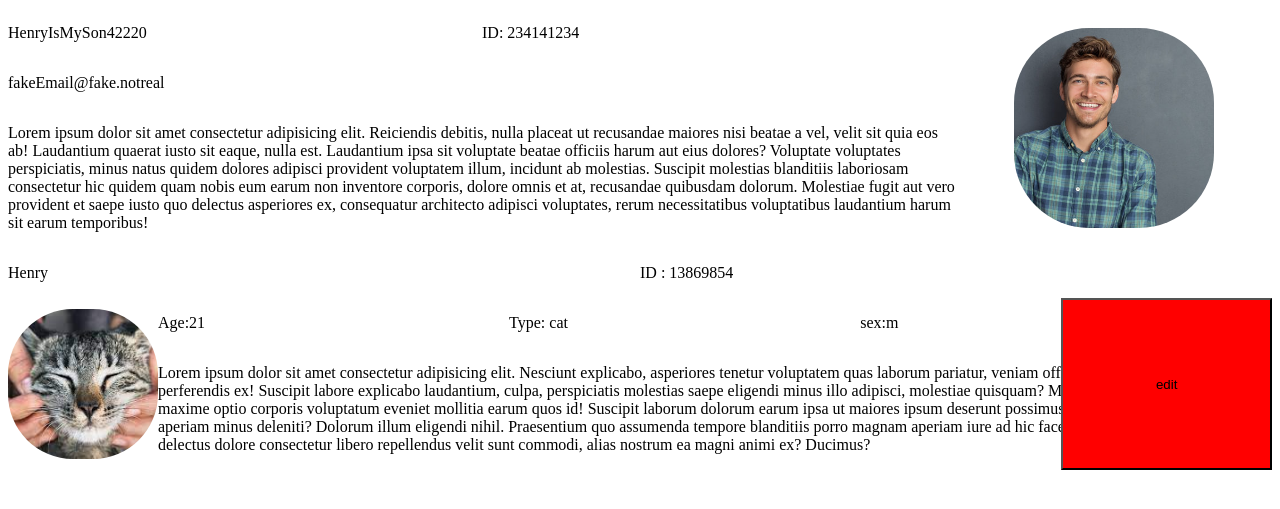
After one commit to Elyoiit/PetItOut, a Django app: template templates/PetItOut/user_profile.html in a window 1280 px wide. The commit adds this page. Shown: the top 509 px of the page. Run offline with Django 3.2, Linux system fonts and the light colour scheme; the template is opened without the code that fills it, so the values that code supplies are empty.

Commit message:
user profile half done

```diff
--- a/templates/PetItOut/home_page.html
+++ b/templates/PetItOut/home_page.html
@@ -82,7 +82,6 @@
 
     <body>
 
-
         <div class = "sidebar_and_battles">
 
             <div class = "sidebar"></div>
--- /dev/null
+++ b/templates/PetItOut/user_profile.html
@@ -0,0 +1,108 @@
+<!DOCTYPE html>
+
+<html>
+    <head>
+        <style>
+            .user_details {
+                display: grid;
+                grid-template-columns: 3fr 1fr;
+                place-items: center;
+            }
+            .user_text_boxes {
+                display: grid;
+                grid-template-rows: auto auto auto;
+            }
+            .name_and_id {
+                display: grid;
+                grid-template-columns: 1fr 1fr;
+            }
+            .profile_picture {
+                height: 200px;
+                width: 200px;
+                border-radius: 75px;
+                object-fit: cover;
+            }
+            .pet_profile {
+                display: grid;
+                grid-template-rows: auto auto auto;
+            }
+            .info_and_edit_button {
+                display: grid;
+                grid-template-columns: 5fr 1fr;
+            }
+            .profile_pic_and_pet_info {
+                display: grid;
+                grid-template-columns: auto 100%;
+                place-items: center;
+            }
+            .pet_profile_pic {
+                height: 150px;
+                width: 150px;
+                border-radius: 65px;
+                object-fit: cover;
+            }
+
+            .pet_information {
+                display: grid;
+                grid-template-rows: auto auto auto;
+            }
+            .pet_info {
+                display: grid;
+                width: 100%;
+                grid-template-rows: auto 1fr;
+            }
+            .pet_stats {
+                display: grid;
+                grid-template-columns: 1fr 1fr 1fr;
+            }
+            .edit_button {
+                height: 100%;
+                background-color: red;
+            }
+        </style>
+    </head>
+    <body>
+
+        <div class= user_details >
+            <div class = "user_text_boxes">
+                <div class = "name_and_id">
+                    <p class = user_name>
+                        HenryIsMySon42220
+                    </p>
+                    <p>
+                        ID: 234141234
+                    </p>
+                </div>
+                <p class = email>fakeEmail@fake.notreal</p>
+                <p class = bio >Lorem ipsum dolor sit amet consectetur adipisicing elit. Reiciendis debitis, nulla placeat ut recusandae maiores nisi beatae a vel, velit sit quia eos ab! Laudantium quaerat iusto sit eaque, nulla est. Laudantium ipsa sit voluptate beatae officiis harum aut eius dolores? Voluptate voluptates perspiciatis, minus natus quidem dolores adipisci provident voluptatem illum, incidunt ab molestias. Suscipit molestias blanditiis laboriosam consectetur hic quidem quam nobis eum earum non inventore corporis, dolore omnis et at, recusandae quibusdam dolorum. Molestiae fugit aut vero provident et saepe iusto quo delectus asperiores ex, consequatur architecto adipisci voluptates, rerum necessitatibus voluptatibus laudantium harum sit earum temporibus!</p>
+            </div>
+            <img class = "profile_picture" src="../../static/images/dummy_profile.jpeg" alt="the users profile picture">
+        </div>
+        <div class = pet_profile>
+            <div class="name_and_id">
+                <p class=pet_name>Henry</p>
+                <p class = pet_id>ID : 13869854</p>
+            </div>
+            <div class = info_and_edit_button>
+                <div class="pet_information">
+                    <div class = profile_pic_and_pet_info>
+                        <img class = pet_profile_pic src="../../static/images/dummy_cat.jpeg" alt="picture of a pet">
+                        <div class = pet_info>
+                            <div class = pet_stats>
+                                <p>Age:21</p>
+                                <p>Type: cat</p>
+                                <p>sex:m</p>
+                            </div>
+                            <p>Lorem ipsum dolor sit amet consectetur adipisicing elit. Nesciunt explicabo, asperiores tenetur voluptatem quas laborum pariatur, veniam officia repellat quasi ipsa perferendis ex! Suscipit labore explicabo laudantium, culpa, perspiciatis molestias saepe eligendi minus illo adipisci, molestiae quisquam? Magnam eligendi aliquid maxime optio corporis voluptatum eveniet mollitia earum quos id! Suscipit laborum dolorum earum ipsa ut maiores ipsum deserunt possimus? Nulla eius odio quis aperiam minus deleniti? Dolorum illum eligendi nihil. Praesentium quo assumenda tempore blanditiis porro magnam aperiam iure ad hic facere aspernatur natus, et delectus dolore consectetur libero repellendus velit sunt commodi, alias nostrum ea magni animi ex? Ducimus?</p>
+
+                        </div>
+                    </div>
+                    <div class = pet_gallery></div>
+                    <div class = competition_stats></div>
+                </div>
+                <button class = edit_button>edit</button>
+            </div>
+            <div class = pet_challenge></div>
+        </div>
+    </body>
+</html>
```
Also changed, not shown: static/images/dummy_profile.jpeg (added).
